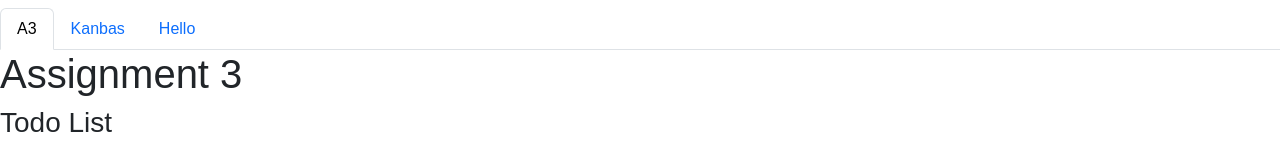
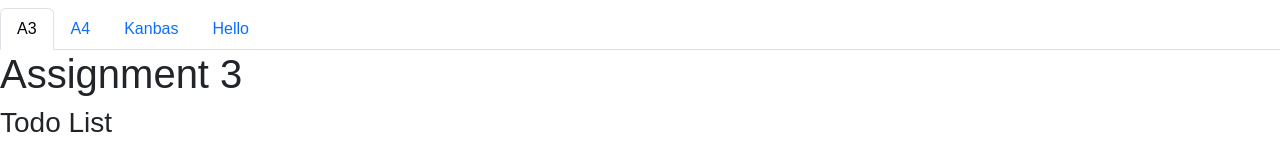
Before and after one commit to diego-j-castillo/kanbas-react-web-app, a React (Create React App) app: page /#/Labs/a3 in a window 1280 px wide. Shown: the top 148 px of the page. Built offline with nearby package versions, Linux system fonts and the light colour scheme.

Commit message:
until 2.5.1

```diff
--- a/src/Labs/index.tsx
+++ b/src/Labs/index.tsx
@@ -1,13 +1,27 @@
+import { Provider } from "react-redux";
 import Nav from "../Nav";
 import Assignment3 from "./a3";
-import { Link } from "react-router-dom";
+import { Navigate, Route, Routes } from "react-router-dom";
+import store from "./store";
+import Assignment4 from "./a4";
 
 function Labs() {
   return (
-    <div>
-      <Nav/>
-      <Assignment3/>
-    </div>
+    <Provider store={store}>
+      <div>
+        <Nav/>
+        <Routes>
+          <Route path="/"
+          element={<Navigate
+                    to="a3"/>}/>
+          <Route path="a3"
+          element={<Assignment3/>}/>
+          <Route path="a4"
+          element={<Assignment4/>}/>
+        </Routes>
+      </div>
+    </Provider>
   );
+
 };
 export default Labs;
--- a/src/Nav.tsx
+++ b/src/Nav.tsx
@@ -4,6 +4,7 @@ function Nav() {
   return (
     <nav className="nav nav-tabs mt-2">
       <Link className={`nav-link ${pathname.includes("a3") ? "active" : ""}`} to="/Labs/a3">A3</Link>
+      <Link className={`nav-link ${pathname.includes("a4") ? "active" : ""}`} to="/Labs/a4">A4</Link>
       <Link className={`nav-link ${pathname.includes("Kanbas") ? "active" : ""}`} to="/Kanbas">Kanbas</Link>
       <Link className={`nav-link ${pathname.includes("hello") ? "active" : ""}`} to="/hello">Hello</Link>
     </nav>
```
